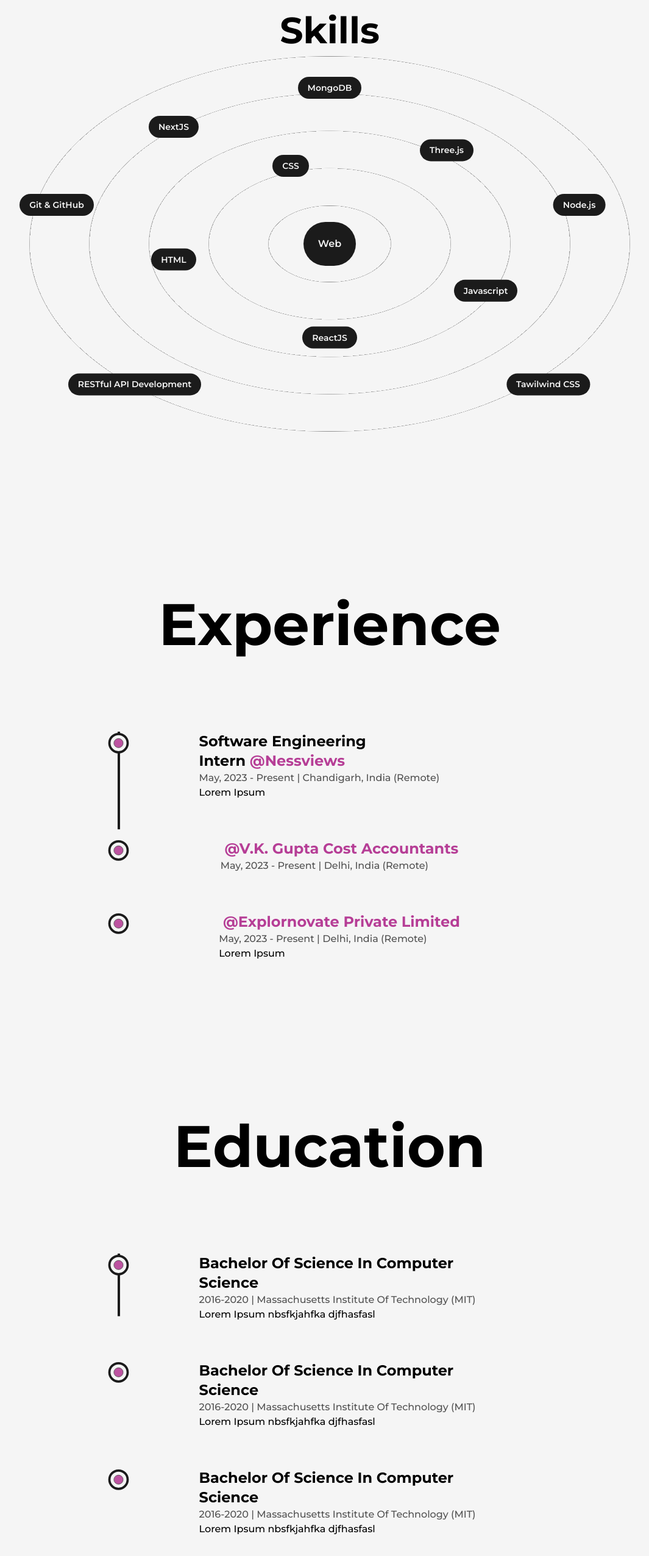
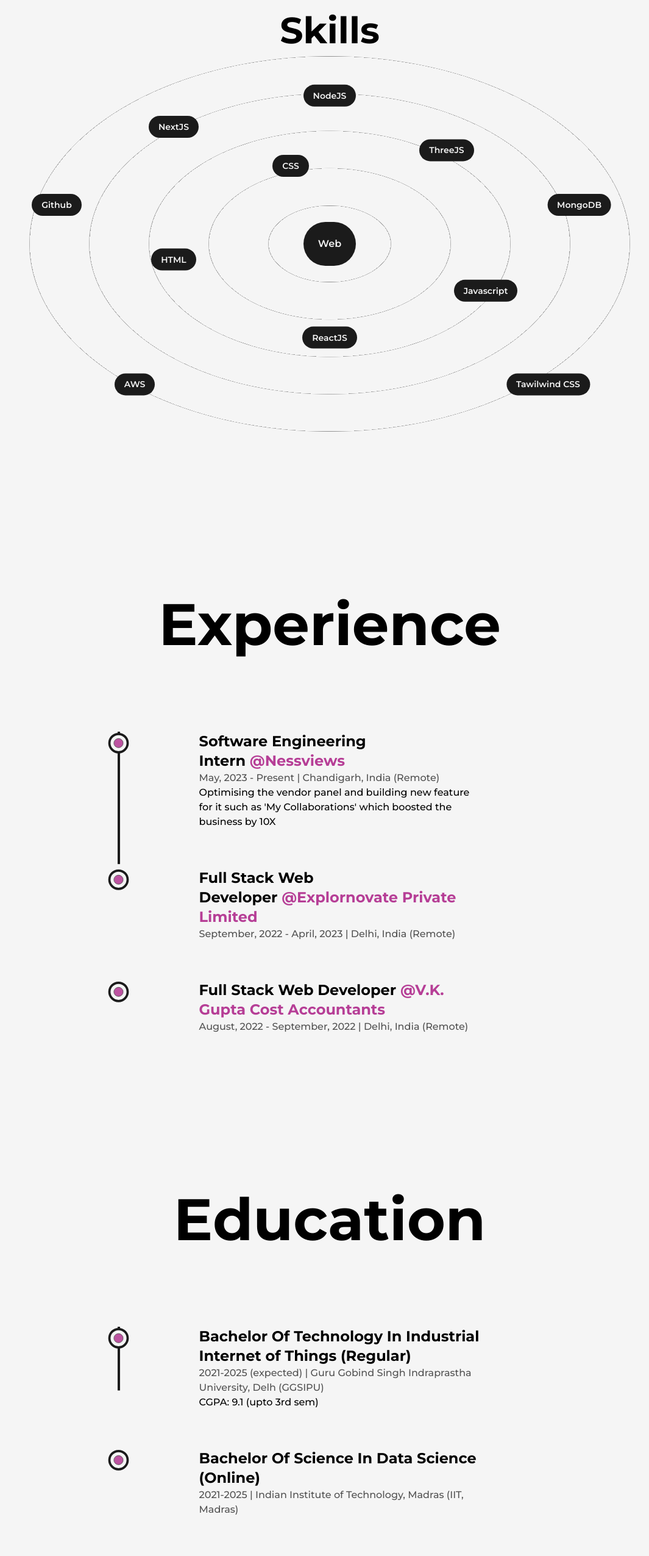
Before and after one commit to Cyddharth-Gupta/portfolio-website, a Next.js app: page /about in a window 1280 px wide. Shown: the part 1040-3592 px from the top of the page at 61% size, without its empty margins (99-1164 px from the left). Built offline with nearby package versions, Linux system fonts and the light colour scheme.

Commit message:
Populate Experience, Skills, Education on About Page

```diff
--- a/components/Education.js
+++ b/components/Education.js
@@ -45,9 +45,9 @@
                 scaleY: scrollYProgress,
             }} className='absolute left-9 top-0 w-[4px] h-full bg-dark origin-top'/>
             <ul className='w-full flex flex-col items-start justify-between ml-4'>
-                <Details type={'Bachelor Of Science In Computer Science'} time={"2016-2020"} place={'Massachusetts Institute Of Technology (MIT)'} info={"Lorem Ipsum nbsfkjahfka djfhasfasl"}/>
-                <Details type={'Bachelor Of Science In Computer Science'} time={"2016-2020"} place={'Massachusetts Institute Of Technology (MIT)'} info={"Lorem Ipsum nbsfkjahfka djfhasfasl"}/>
-                <Details type={'Bachelor Of Science In Computer Science'} time={"2016-2020"} place={'Massachusetts Institute Of Technology (MIT)'} info={"Lorem Ipsum nbsfkjahfka djfhasfasl"}/>
+                <Details type={'Bachelor Of Technology In Industrial Internet of Things (Regular)'} time={"2021-2025 (expected)"} place={'Guru Gobind Singh Indraprastha University, Delh (GGSIPU)'} info={"CGPA: 9.1 (upto 3rd sem)"}/>
+                <Details type={'Bachelor Of Science In Data Science (Online)'} time={"2021-2025"} place={'Indian Institute of Technology, Madras (IIT, Madras)'} info={""}/>
+                <Details type={'Higher Senior Secondary (12th)'} time={"Graduated with PCM and Biology in 2021"} place={'Gitarattan Jindal Public School, Delhi, India'} info={"Passing Percentage: 90% "}/>
 
             </ul>
         </div>
--- a/components/Experience.js
+++ b/components/Experience.js
@@ -20,6 +20,7 @@
             <span className='capitalise font-medium text-dark/75'>
                 {time} | {address}
             </span>
+            <br/>
             <p className='font-medium w-full'>
                 {work}
             </p>
@@ -45,9 +46,10 @@
                 scaleY: scrollYProgress,
             }} className='absolute left-9 top-0 w-[4px] h-full bg-dark origin-top'/>
             <ul className='w-full flex flex-col items-start justify-between ml-4'>
-                <Details position={'Software Engineering Intern'} company={'Nessviews'} companyLink={'https://www.nessviews.com'} address={'Chandigarh, India (Remote)'} time={"May, 2023 - Present"} work={"Lorem Ipsum"}/>
-                <Details position={''} company={'V.K. Gupta Cost Accountants'} companyLink={'https://www.nessviews.com'} address={'Delhi, India (Remote)'} time={"May, 2023 - Present"}/>
-                <Details position={''} company={'Explornovate Private Limited'} companyLink={'https://www.nessviews.com'} address={'Delhi, India (Remote)'} time={"May, 2023 - Present"} work={"Lorem Ipsum"}/>
+                <Details position={'Software Engineering Intern'} company={'Nessviews'} companyLink={'https://www.nessviews.com'} address={'Chandigarh, India (Remote)'} time={"May, 2023 - Present"} work="Optimising the vendor panel and building new feature for it such as
+'My Collaborations' which boosted the business by 10X "/>
+                <Details position={'Full Stack Web Developer'} company={'Explornovate Private Limited'} companyLink={'https://www.explornovate.com'} address={'Delhi, India (Remote)'} time={"September, 2022 - April, 2023"} work={""}/>
+                <Details position={'Full Stack Web Developer'} company={'V.K. Gupta Cost Accountants'} companyLink={'/'} address={'Delhi, India (Remote)'} time={"August, 2022 - September, 2022"}/>
             </ul>
         </div>
     </div>
--- a/components/Skills.js
+++ b/components/Skills.js
@@ -5,7 +5,7 @@
   return (
     <motion.div
       className="flex items-center justify-center rounded-full font-semibold bg-dark text-light
-              py-3 px-6 shadow-dark cursor-pointer absolute dark:text-dark dark:bg-light
+              py-3 px-6 shadow-dark cursor-pointer absolute
               lg:py-2 lg:px-4 md:text-sm md:py-1.5 md:px-3 xs:bg-transparent xs:dark:bg-transparent
               xs:text-dark xs:dark:text-light xs:font-bold
               "
@@ -31,7 +31,7 @@
       ">
         <motion.div
           className="flex items-center justify-center rounded-full font-semibold bg-dark text-light
-              p-8 shadow-dark cursor-pointer dark:text-dark dark:bg-light lg:p-6 md:p-4 xs:text-xs xs:p-2
+              p-8 shadow-dark cursor-pointer lg:p-6 md:p-4 xs:text-xs xs:p-2
               "
           whileHover={{ scale: 1.05 }}
         >
@@ -44,11 +44,11 @@
         <Skill name="Javascript" x="20vw" y="6vw" />
         <Skill name="ReactJS" x="0vw" y="12vw" />
         <Skill name="NextJS" x="-20vw" y="-15vw" />
-        <Skill name="Three.js" x="15vw" y="-12vw" />
-        <Skill name="Git & GitHub" x="-35vw" y="-5vw" />
-        <Skill name="Node.js" x="32vw" y="-5vw" />
-        <Skill name="MongoDB" x="0vw" y="-20vw" />
-        <Skill name="RESTful API Development" x="-25vw" y="18vw" />
+        <Skill name="ThreeJS" x="15vw" y="-12vw" />
+        <Skill name="Github" x="-35vw" y="-5vw" />
+        <Skill name="MongoDB" x="32vw" y="-5vw" />
+        <Skill name="NodeJS" x="0vw" y="-19vw" />
+        <Skill name="AWS" x="-25vw" y="18vw" />
         <Skill name="Tawilwind CSS" x="28vw" y="18vw" />
 
       </div>
```
